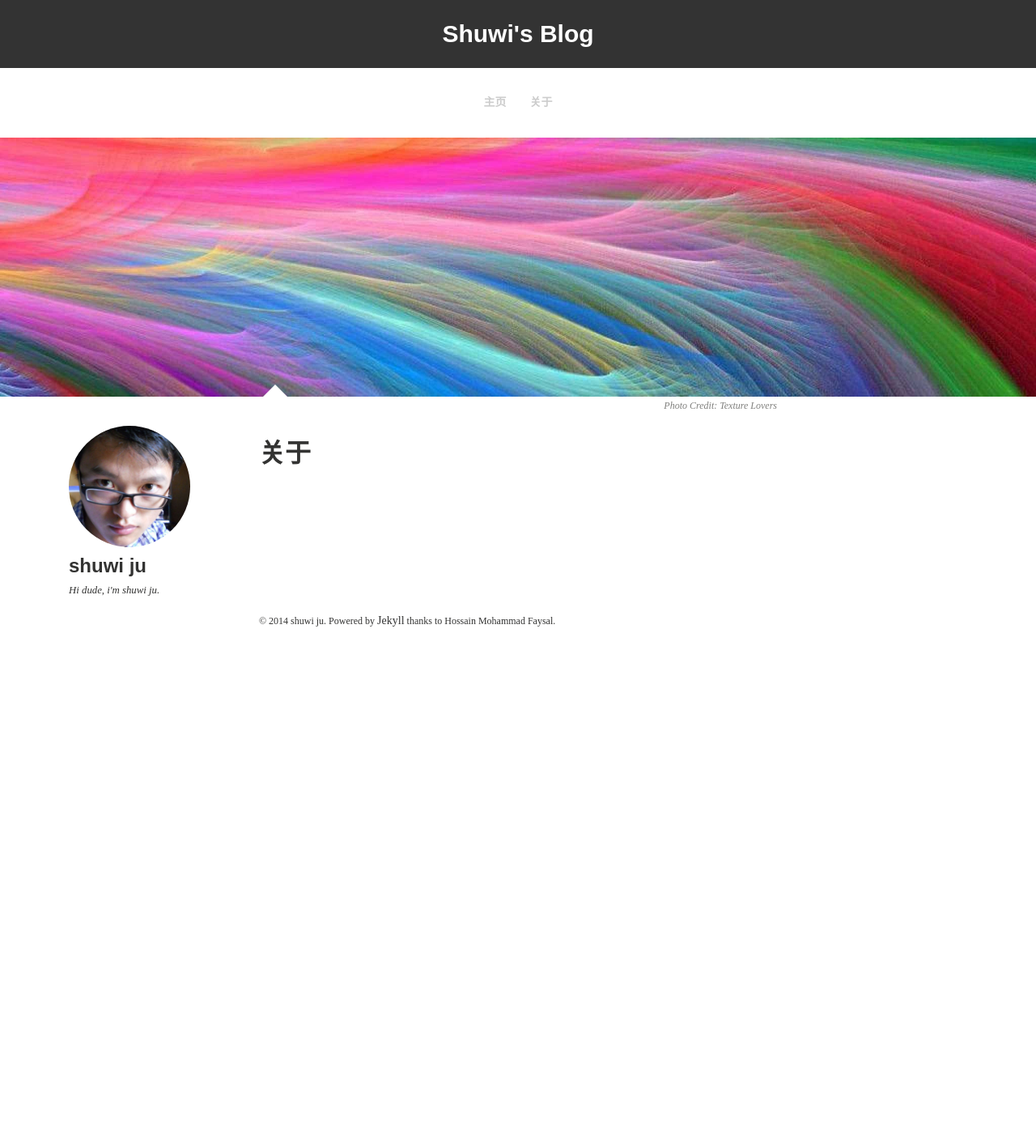
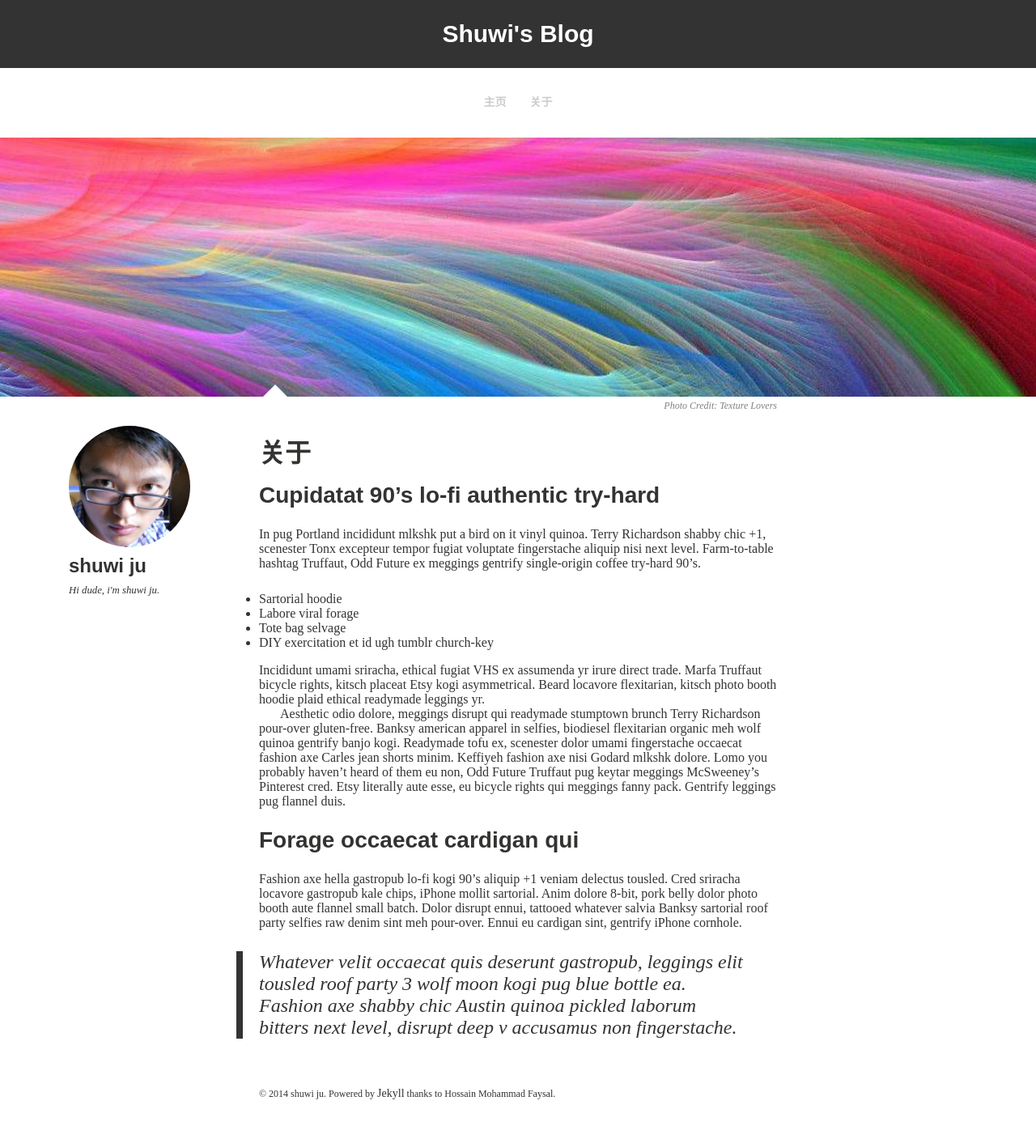
Before and after one commit to shuwi/shuwi.github.io, a Jekyll site: the page built from about.md, in a window 1280 px wide. Shown: the whole page at 81% size. Built offline with Jekyll 4.4.1, drawn with Linux system fonts in a browser that asks for light colours; before the commit the page ends 900 px from its top, so only the background shows below that.

Commit message:
Update about.md

```diff
--- a/about.md
+++ b/about.md
@@ -10,3 +10,21 @@ image:
   credit: Texture Lovers
   creditlink: http://texturelovers.com
 ---
+## Cupidatat 90's lo-fi authentic try-hard
+
+In pug Portland incididunt mlkshk put a bird on it vinyl quinoa. Terry Richardson shabby chic +1, scenester Tonx excepteur tempor fugiat voluptate fingerstache aliquip nisi next level. Farm-to-table hashtag Truffaut, Odd Future ex meggings gentrify single-origin coffee try-hard 90's.
+
+* Sartorial hoodie
+* Labore viral forage
+* Tote bag selvage
+* DIY exercitation et id ugh tumblr church-key
+
+Incididunt umami sriracha, ethical fugiat VHS ex assumenda yr irure direct trade. Marfa Truffaut bicycle rights, kitsch placeat Etsy kogi asymmetrical. Beard locavore flexitarian, kitsch photo booth hoodie plaid ethical readymade leggings yr.
+
+Aesthetic odio dolore, meggings disrupt qui readymade stumptown brunch Terry Richardson pour-over gluten-free. Banksy american apparel in selfies, biodiesel flexitarian organic meh wolf quinoa gentrify banjo kogi. Readymade tofu ex, scenester dolor umami fingerstache occaecat fashion axe Carles jean shorts minim. Keffiyeh fashion axe nisi Godard mlkshk dolore. Lomo you probably haven't heard of them eu non, Odd Future Truffaut pug keytar meggings McSweeney's Pinterest cred. Etsy literally aute esse, eu bicycle rights qui meggings fanny pack. Gentrify leggings pug flannel duis.
+
+## Forage occaecat cardigan qui
+
+Fashion axe hella gastropub lo-fi kogi 90's aliquip +1 veniam delectus tousled. Cred sriracha locavore gastropub kale chips, iPhone mollit sartorial. Anim dolore 8-bit, pork belly dolor photo booth aute flannel small batch. Dolor disrupt ennui, tattooed whatever salvia Banksy sartorial roof party selfies raw denim sint meh pour-over. Ennui eu cardigan sint, gentrify iPhone cornhole.
+
+> Whatever velit occaecat quis deserunt gastropub, leggings elit tousled roof party 3 wolf moon kogi pug blue bottle ea. Fashion axe shabby chic Austin quinoa pickled laborum bitters next level, disrupt deep v accusamus non fingerstache.
```
